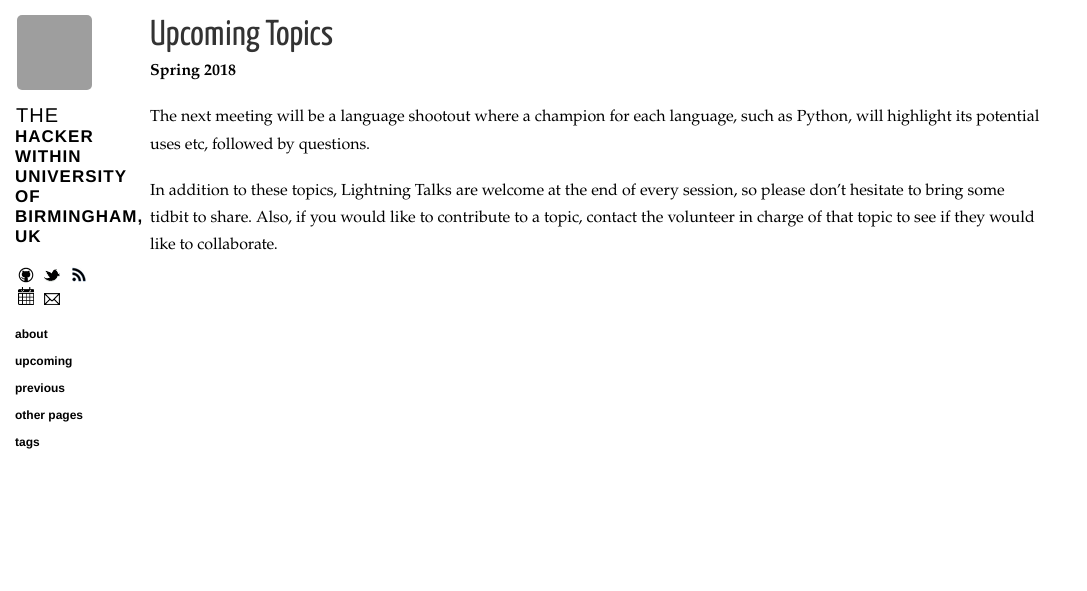
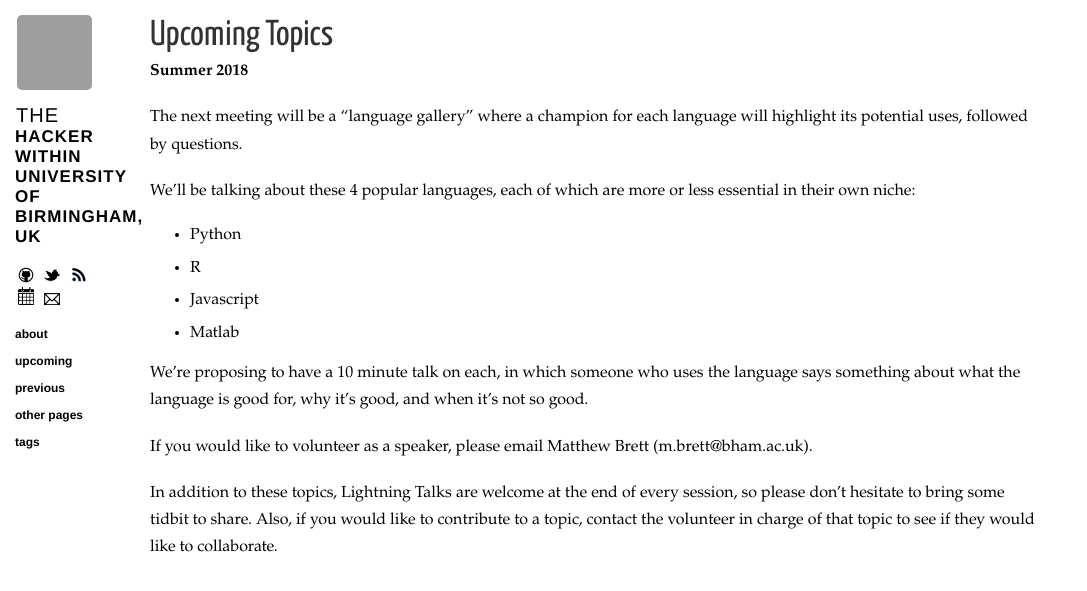
Before and after one commit to thehackerwithin/UoB, a Jekyll site: the page built from upcoming.md, in a window 1280 px wide, cut to the strip 0-591 px from the top of the page. Shown: the whole strip, without its empty margins (0-1087 px from the left). Built offline with Jekyll 4.4.1, drawn with Linux system fonts in a browser that asks for light colours; nearby versions of some CDN libraries; grey boxes are pictures that could not be loaded.

Commit message:
Update upcoming.md

```diff
--- a/upcoming.md
+++ b/upcoming.md
@@ -8,9 +8,21 @@ title: "Upcoming Topics"
 Upcoming Topics
 ===============
 
-**Spring 2018**
+**Summer 2018**
 
-The next meeting will be a language shootout where a champion for each language, such as Python, will highlight its potential uses etc, followed by questions.
+The next meeting will be a "language gallery" where a champion for each language will highlight its potential uses, followed by questions.
+
+We'll be talking about these 4 popular languages, each of which are more or less essential in their own niche:
+
+* Python
+* R
+* Javascript
+* Matlab
+
+We're proposing to have a 10 minute talk on each, in which someone who uses the language says something about what the language is good for, why it's good, and when it's not so good.
+
+If you would like to volunteer as a speaker, please email Matthew Brett (m.brett@bham.ac.uk).
+
 
 In addition to these topics, Lightning Talks are welcome at the end of every session, so please don't hesitate to bring some tidbit to share. Also, if you would like to contribute to a topic, contact the volunteer in charge of that topic to see if they would like to collaborate.
 
```
